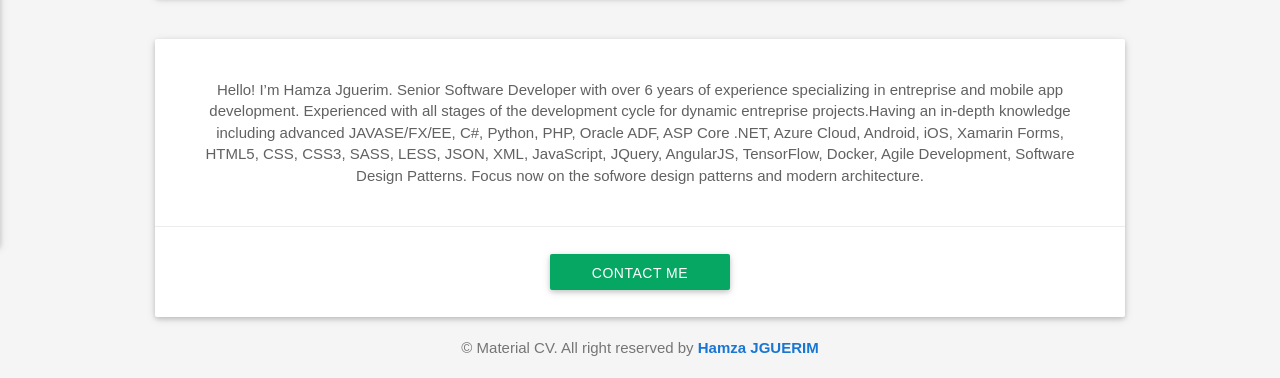
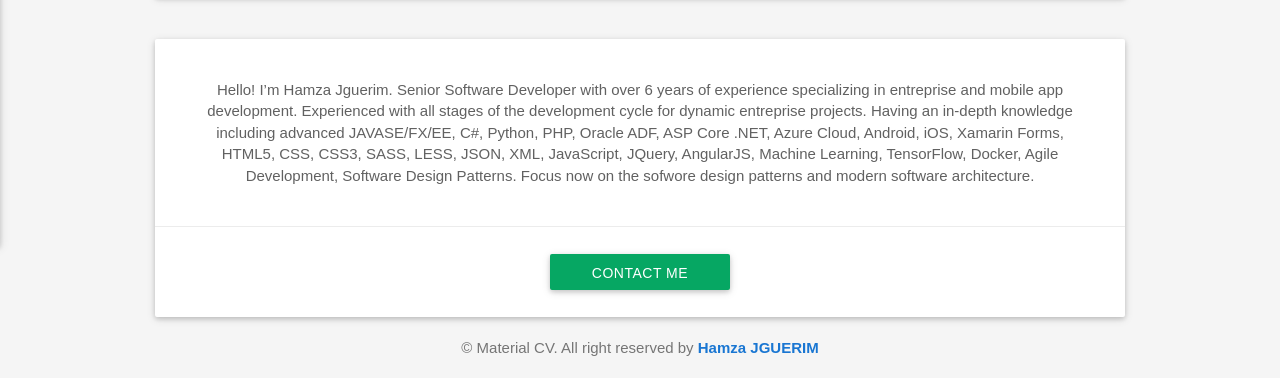
Before and after one commit to hamzajg/hamzajg.github.io, a plain HTML site: page index.html in a window 1280 px wide. Shown: the part 554-932 px from the top of the page. Drawn offline with Linux system fonts and the light colour scheme; some packages are replaced by stand-ins of ours; a web font is replaced by a local one.

Commit message:
Work On The index page..

```diff
--- a/index.html
+++ b/index.html
@@ -213,10 +213,10 @@
                                 <!-- ABOUT PARAGRAPH -->
                                 <p>
                                     Hello! I’m Hamza Jguerim. Senior Software Developer with over 6 years of experience specializing in entreprise and mobile app development. Experienced
-                                    with all stages of the development cycle for dynamic entreprise projects.Having an in-depth knowledge
+                                    with all stages of the development cycle for dynamic entreprise projects. Having an in-depth knowledge
                                     including advanced JAVASE/FX/EE, C#, Python, PHP, Oracle ADF, ASP Core .NET, Azure Cloud, Android, iOS, Xamarin Forms,
-                                    HTML5, CSS, CSS3, SASS, LESS, JSON, XML, JavaScript, JQuery, AngularJS, TensorFlow, Docker, Agile Development, Software Design Patterns.
-                                    Focus now on the sofwore design patterns and modern architecture.
+                                    HTML5, CSS, CSS3, SASS, LESS, JSON, XML, JavaScript, JQuery, AngularJS, Machine Learning, TensorFlow, Docker, Agile Development, Software Design Patterns.
+                                    Focus now on the sofwore design patterns and modern software architecture.
                                 </p>
                                 <!-- Strong background in management and leadership. -->
                             </div>
```
Also changed, not shown: 1 other file.
